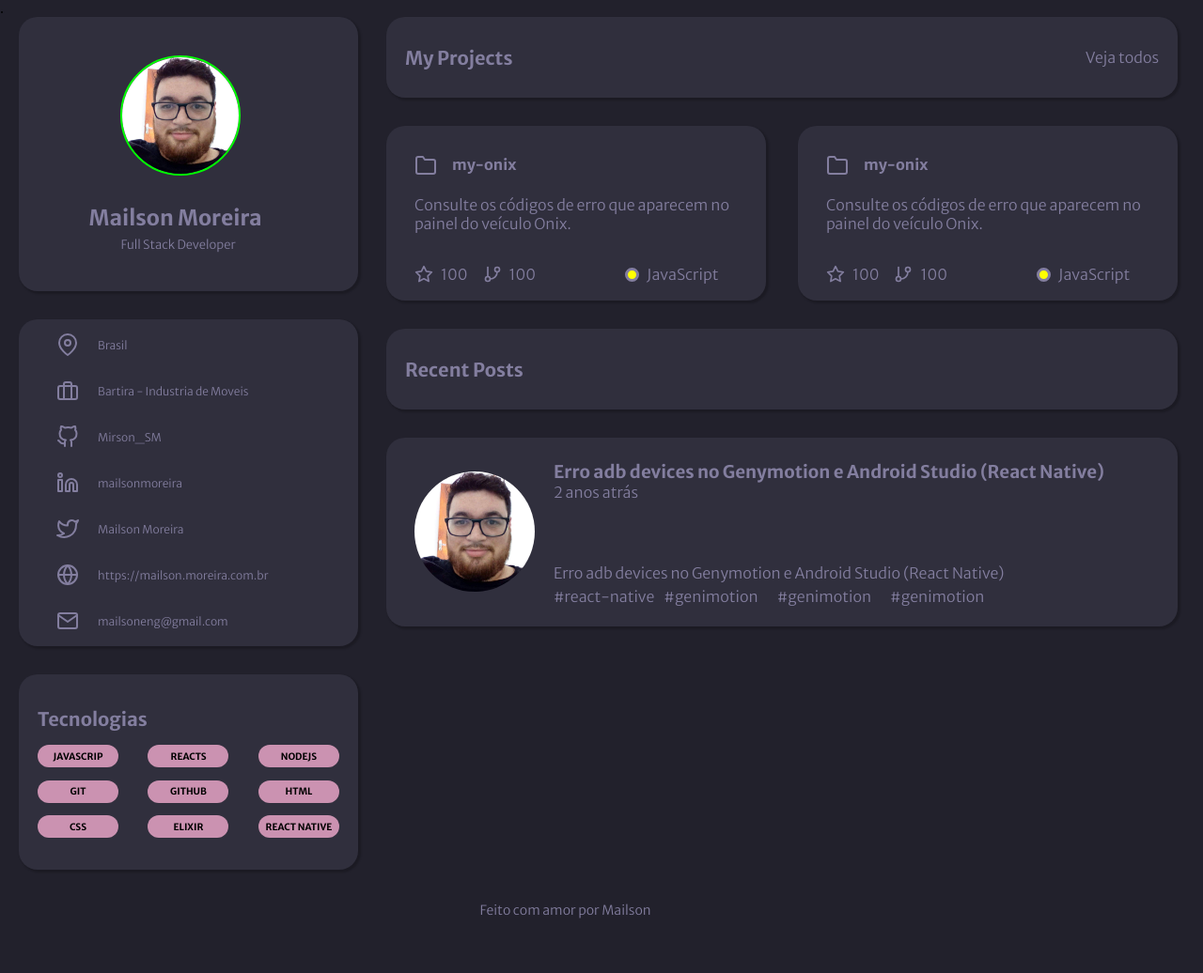
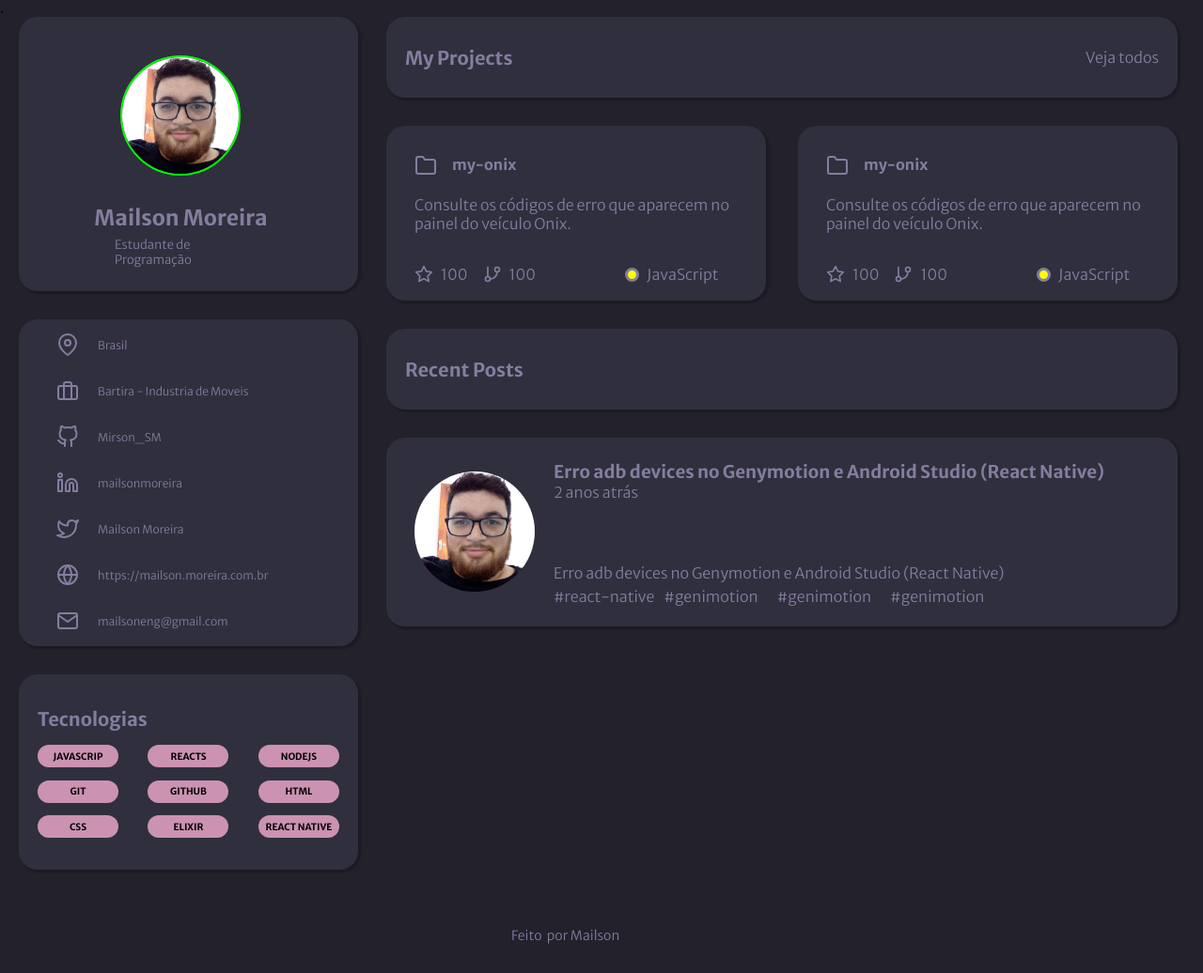
Before and after one commit to MirsonSM/portfolio_rocketseat, a plain HTML site: page index.html in a window 1280 px wide. Shown: the whole page at 94% size. Before the commit the page ends 981 px from the top, so only its background shows below. Drawn offline with Linux system fonts and the light colour scheme.

Commit message:
Alteração footer, informações de profissão

```diff
--- a/index.html
+++ b/index.html
@@ -16,7 +16,7 @@
             <div class="profile card">
                     <img src="assets/img_profile.jpg" alt="">
                     <h1>Mailson Moreira</h1>
-                    <p>Full Stack Developer</p>
+                    <p>Estudante de Programação</p>
             </div>
             <div class="contact card">
                 <ul>
@@ -108,7 +108,8 @@
         </div>
     </div>
     <footer>
-        <p>Feito com amor por Mailson</p>
+        <p>Feito <img src="" alt=""> por Mailson</p>
+
     </footer>
 
     <script src="main.js"></script>
--- a/style.css
+++ b/style.css
@@ -68,6 +68,8 @@ body {
     height: 26px;
     font-family: 'Merriweather Sans';
     font-style: normal;
+    display: flex;
+    justify-content: center;
     font-weight: 700;
     font-size: 23px;
     line-height: 29px;
@@ -75,10 +77,12 @@ body {
 }
 
 .profile p {
-    width: 348px;
+    width: 100%;
     height: 17px;
     font-family: 'Merriweather Sans';
     font-style: normal;
+    display: flex;
+    justify-content: space-around;
     font-weight: 300;
     font-size: 13px;
     line-height: 16px;
@@ -336,10 +340,10 @@ body {
 footer {
     width: 94%;
     color: #837E9F;
-    height: 25px;
+    height: 80px;
+    align-items: center;
     display: flex;
     justify-content: space-around;
-    align-items: center;
     font-family: 'Merriweather Sans';
     font-style: normal;
     font-size: 14px;
```
